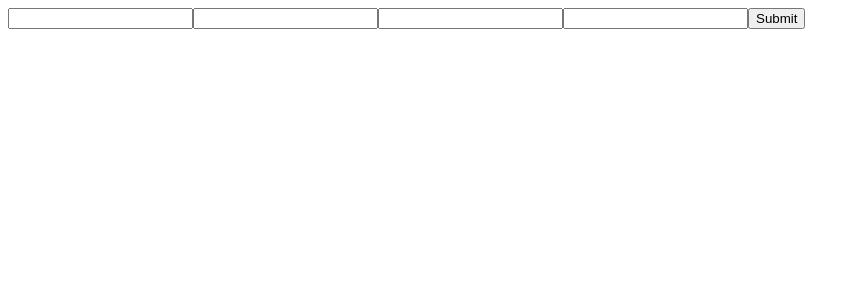
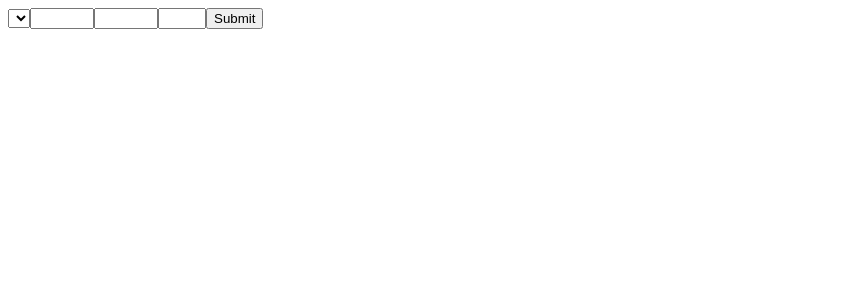
Before and after one commit to reyeskevin9767/personal-project-01, a React (Create React App) app in the folder gfl/: page / in a window 1280 px wide. Shown: the top 300 px of the page, without its empty margins (0-860 px from the left). Built offline with nearby package versions, Linux system fonts and the light colour scheme.

Commit message:
added dropdown for names

```diff
--- a/gfl/src/App.js
+++ b/gfl/src/App.js
@@ -3,10 +3,16 @@ import { dolls } from 'girlsfrontline-core';
 import SearchBar from './components/SearchBar';
 
 const App = () => {
-
   // Get info about current T-Doll stats and overall info about T-Doll
   const [dollStats, setDollStats] = useState({});
   const [dollInfo, setDollInfo] = useState({});
+  const allDollsNames = [];
+
+  for(let doll in dolls){
+    allDollsNames.push(dolls[doll].codename)
+  }
+
+
 
   // Pass down onFormSubmit to SearchBar to pass info to other components
   const onFormSubmit = (name, level, favor, dummyLink) => {
@@ -25,10 +31,11 @@ const App = () => {
   console.log(dollInfo);
   console.log(dollStats);
 
+
+
   return (
     <div>
-
-      <SearchBar onFormSubmit={onFormSubmit} />
+      <SearchBar onFormSubmit={onFormSubmit} allDollsNames={allDollsNames}/>
     </div>
   );
 };
--- a/gfl/src/components/SearchBar.js
+++ b/gfl/src/components/SearchBar.js
@@ -1,6 +1,6 @@
 import React, { useReducer } from 'react';
 
-const SearchBar = ({ onFormSubmit }) => {
+const SearchBar = ({ onFormSubmit, allDollsNames }) => {
   // Setting up hooks for multiple inputs for form
   // Name -> T-Doll's Name
   // Level -> Currrent Level of T-Doll
@@ -15,6 +15,14 @@ const SearchBar = ({ onFormSubmit }) => {
       dollDummyLink: '',
     }
   );
+
+  const renderedList = allDollsNames.map((allDollsNames) => {
+    return (
+      <option key={`${allDollsNames}`} value={`${allDollsNames}`}>
+        {allDollsNames}
+      </option>
+    );
+  });
 
   // When the form is submit, run onFormSubmit from App Component
   const onSubmit = (event) => {
@@ -41,14 +49,19 @@ const SearchBar = ({ onFormSubmit }) => {
     <div>
       <form onSubmit={onSubmit}>
         <label>
-          <input
-            onChange={handleChange}
+          <select
             name="dollName"
             value={userInput.dollName}
-          />
+            onChange={handleChange}
+          >
+            {renderedList}
+          </select>
         </label>
         <label>
           <input
+            type="number"
+            min="1"
+            max="120"
             onChange={handleChange}
             name="dollLevel"
             value={userInput.dollLevel}
@@ -56,6 +69,9 @@ const SearchBar = ({ onFormSubmit }) => {
         </label>
         <label>
           <input
+            type="number"
+            min="1"
+            max="150"
             onChange={handleChange}
             name="dollFriend"
             value={userInput.dollFriend}
@@ -63,6 +79,9 @@ const SearchBar = ({ onFormSubmit }) => {
         </label>
         <label>
           <input
+            type="number"
+            min="1"
+            max="5"
             onChange={handleChange}
             name="dollDummyLink"
             value={userInput.dollDummyLink}
```
Also changed, not shown: 1 other file (tests, documents, lock files or other folders).
